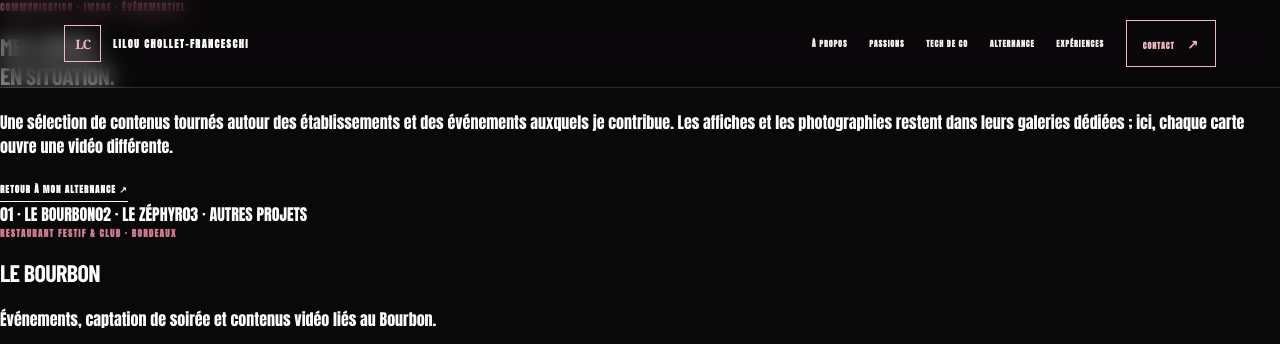
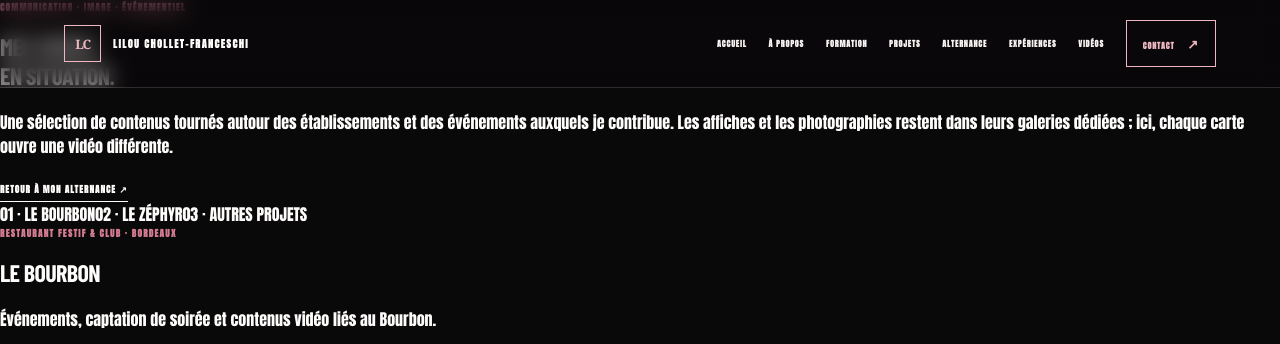
Before and after one commit to cholletlilou33-cell/portfolio-lilou-chollet-franceschi, a plain HTML site: page videos.html in a window 1280 px wide. Shown: the top 344 px of the page. Drawn offline with nearby package versions, Linux system fonts and the light colour scheme; a web font is replaced by a local one.

Commit message:
Align videos.html navigation with multi-page portfolio

```diff
--- a/videos.html
+++ b/videos.html
@@ -12,13 +12,7 @@
   <link rel="stylesheet" href="style.css">
 </head>
 <body class="portfolio-subpage video-library-page">
-  <header class="header subpage-header">
-    <a class="brand" href="index.html#accueil" aria-label="Retour à l’accueil"><span class="brand-mark">LC</span><span>LILOU CHOLLET-FRANCESCHI</span></a>
-    <button class="menu-button" aria-label="Ouvrir le menu" aria-expanded="false" aria-controls="site-nav"><b></b><b></b></button>
-    <nav class="nav" id="site-nav" aria-label="Navigation principale">
-      <a href="index.html#apropos">À PROPOS</a><a href="index.html#passions">PASSIONS</a><a href="tech-de-co.html">TECH DE CO</a><a href="index.html#alternance">ALTERNANCE</a><a href="index.html#experiences">EXPÉRIENCES</a><a href="index.html#contact" class="nav-highlight">CONTACT <span>↗</span></a>
-    </nav>
-  </header>
+  <header class="header subpage-header"><a class="brand" href="index.html#accueil" aria-label="Retour à l’accueil"><span class="brand-mark">LC</span><span>LILOU CHOLLET-FRANCESCHI</span></a><button class="menu-button" aria-label="Ouvrir le menu" aria-expanded="false" aria-controls="site-nav"><b></b><b></b></button><nav class="nav" id="site-nav" aria-label="Navigation principale"><a href="index.html#accueil">ACCUEIL</a><a href="apropos.html">À PROPOS</a><a href="formation.html">FORMATION</a><a href="projets.html">PROJETS</a><a href="alternance.html">ALTERNANCE</a><a href="experiences.html">EXPÉRIENCES</a><a href="videos.html">VIDÉOS</a><a href="contact.html" class="nav-highlight">CONTACT <span>↗</span></a></nav></header>
   <main class="subpage-main">
     <section class="video-library-hero">
       <p class="eyebrow">COMMUNICATION · IMAGE · ÉVÉNEMENTIEL</p>
```
